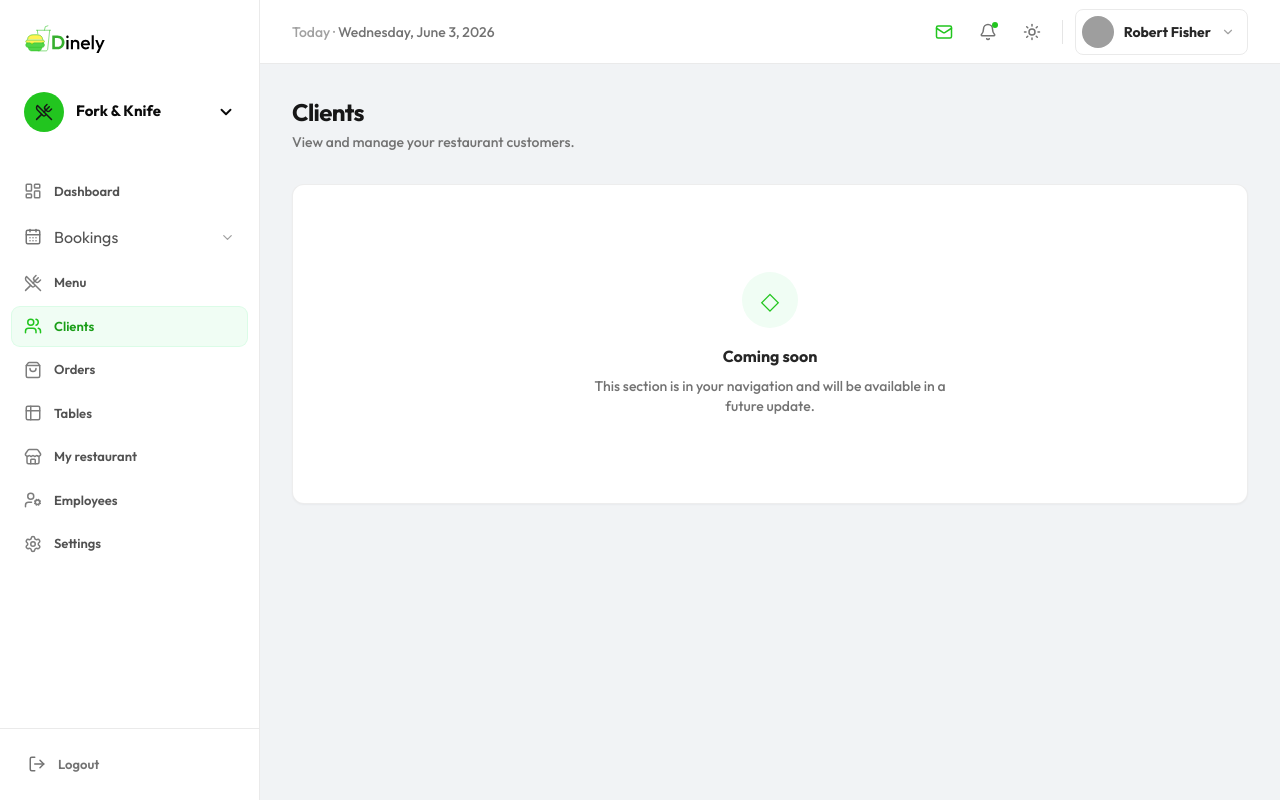
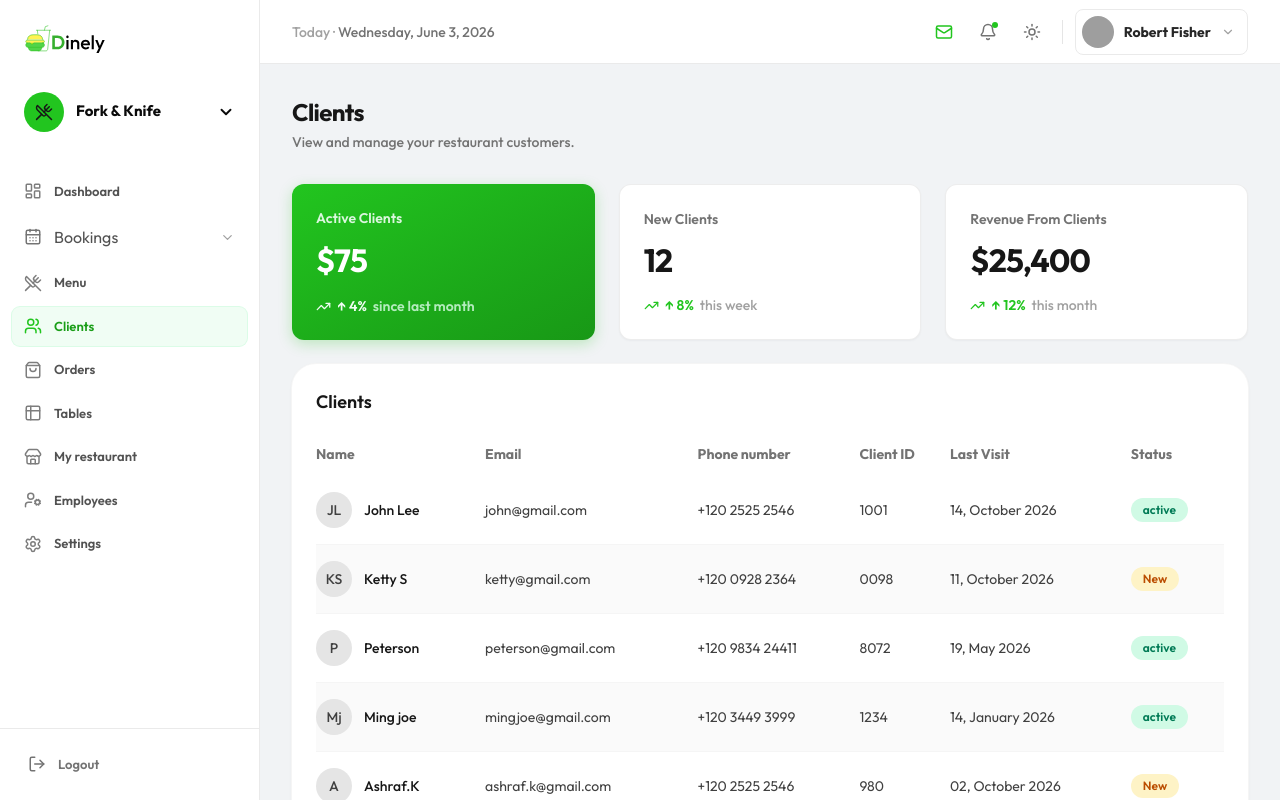
Before and after one commit to Honore-models/Dinely, a Next.js app in the folder dinely-saas/: page /dashboard/clients in a window 1280 px wide. Built offline with nearby package versions, Linux system fonts and the light colour scheme; grey boxes are pictures that could not be loaded.

Commit message:
feat(): Added clients page

```diff
--- a/dinely-saas/src/app/dashboard/clients/page.tsx
+++ b/dinely-saas/src/app/dashboard/clients/page.tsx
@@ -1,5 +1,43 @@
-import { DashboardPlaceholder } from "../../../components/dashboard/DashboardPlaceholder";
+import { DashboardPageHeader } from "../../../components/dashboard/DashboardPageHeader";
+import { DashboardSection } from "../../../components/dashboard/DashboardSection";
+import { MetricCard } from "../../../components/dashboard/MetricCard";
+import ClientsTable from "../../../components/dashboard/ClientsTable";
 
 export default function ClientsPage() {
-  return <DashboardPlaceholder title="Clients" description="View and manage your restaurant customers." />;
+  return (
+    <>
+      <DashboardPageHeader
+        title="Clients"
+        description="View and manage your restaurant customers."
+      />
+
+      <DashboardSection className="mb-6">
+        <div className="grid gap-5 sm:grid-cols-2 lg:grid-cols-3 lg:gap-6">
+          <MetricCard
+            title="Active Clients"
+            value="$75"
+            change={4}
+            changeLabel="since last month"
+            variant="primary"
+          />
+          <MetricCard
+            title="New Clients"
+            value="12"
+            change={8}
+            changeLabel="this week"
+          />
+          <MetricCard
+            title="Revenue From Clients"
+            value="$25,400"
+            change={12}
+            changeLabel="this month"
+          />
+        </div>
+      </DashboardSection>
+
+      <DashboardSection>
+        <ClientsTable />
+      </DashboardSection>
+    </>
+  );
 }
--- /dev/null
+++ b/dinely-saas/src/components/dashboard/ClientsTable.tsx
@@ -0,0 +1,150 @@
+import React from "react";
+import Image from "next/image";
+
+interface Client {
+  id: string;
+  name: string;
+  email: string;
+  phone: string;
+  lastVisit: string;
+  status: "active" | "new" | "inactive";
+}
+
+const clients: Client[] = [
+  {
+    id: "1001",
+    name: "John Lee",
+    email: "john@gmail.com",
+    phone: "+120 2525 2546",
+    lastVisit: "14, October 2026",
+    status: "active",
+  },
+  {
+    id: "0098",
+    name: "Ketty S",
+    email: "ketty@gmail.com",
+    phone: "+120 0928 2364",
+    lastVisit: "11, October 2026",
+    status: "new",
+  },
+  {
+    id: "8072",
+    name: "Peterson",
+    email: "peterson@gmail.com",
+    phone: "+120 9834 24411",
+    lastVisit: "19, May 2026",
+    status: "active",
+  },
+  {
+    id: "1234",
+    name: "Ming joe",
+    email: "mingjoe@gmail.com",
+    phone: "+120 3449 3999",
+    lastVisit: "14, January 2026",
+    status: "active",
+  },
+  {
+    id: "980",
+    name: "Ashraf.K",
+    email: "ashraf.k@gmail.com",
+    phone: "+120 2525 2546",
+    lastVisit: "02, October 2026",
+    status: "new",
+  },
+];
+
+export function ClientsTable() {
+  return (
+    <section>
+      <div className="rounded-3xl bg-white p-6 shadow-sm ring-1 ring-neutral-100">
+        <h3 className="mb-4 text-lg font-semibold text-neutral-900">Clients</h3>
+
+        <div className="overflow-x-auto">
+          <table className="w-full table-auto">
+            <thead>
+              <tr className="text-sm text-neutral-500">
+                <th className="py-3 text-left">Name</th>
+                <th className="py-3 text-left">Email</th>
+                <th className="py-3 text-left">Phone number</th>
+                <th className="py-3 text-left">Client ID</th>
+                <th className="py-3 text-left">Last Visit</th>
+                <th className="py-3 text-left">Status</th>
+              </tr>
+            </thead>
+            <tbody className="divide-y divide-neutral-100 text-sm text-neutral-700">
+              {clients.map((c) => (
+                <tr key={c.id} className="odd:bg-white even:bg-neutral-50">
+                  <td className="py-4">
+                    <div className="flex items-center gap-3">
+                      <div className="h-9 w-9 rounded-full bg-neutral-200 flex items-center justify-center text-sm font-medium text-neutral-700">
+                        {c.name
+                          .split(" ")
+                          .map((n) => n[0])
+                          .slice(0, 2)
+                          .join("")}
+                      </div>
+                      <div className="font-medium text-neutral-900">
+                        {c.name}
+                      </div>
+                    </div>
+                  </td>
+                  <td className="py-4">
+                    <a
+                      className="text-sm text-neutral-700 hover:underline"
+                      href={`mailto:${c.email}`}
+                    >
+                      {c.email}
+                    </a>
+                  </td>
+                  <td className="py-4">{c.phone}</td>
+                  <td className="py-4">{c.id}</td>
+                  <td className="py-4">{c.lastVisit}</td>
+                  <td className="py-4">
+                    {c.status === "active" && (
+                      <span className="inline-flex items-center rounded-full bg-emerald-100 px-3 py-1 text-xs font-semibold text-emerald-700">
+                        active
+                      </span>
+                    )}
+                    {c.status === "new" && (
+                      <span className="inline-flex items-center rounded-full bg-amber-100 px-3 py-1 text-xs font-semibold text-amber-700">
+                        New
+                      </span>
+                    )}
+                    {c.status === "inactive" && (
+                      <span className="inline-flex items-center rounded-full bg-neutral-100 px-3 py-1 text-xs font-semibold text-neutral-600">
+                        inactive
+                      </span>
+                    )}
+                  </td>
+                </tr>
+              ))}
+            </tbody>
+          </table>
+        </div>
+
+        <div className="mt-4 flex items-center justify-between text-xs text-neutral-500">
+          <div>9 out of 50</div>
+          <div className="flex items-center gap-2">
+            <button className="h-7 w-7 rounded border border-neutral-200 text-neutral-600">
+              ◀
+            </button>
+            <button className="h-7 w-7 rounded bg-emerald-600 text-white">
+              1
+            </button>
+            <button className="h-7 w-7 rounded border border-neutral-200 text-neutral-600">
+              2
+            </button>
+            <button className="h-7 w-7 rounded border border-neutral-200 text-neutral-600">
+              3
+            </button>
+            <button className="h-7 w-7 rounded border border-neutral-200 text-neutral-600">
+              ▶
+            </button>
+          </div>
+        </div>
+      </div>
+    </section>
+  );
+}
+
+export default ClientsTable;
```
